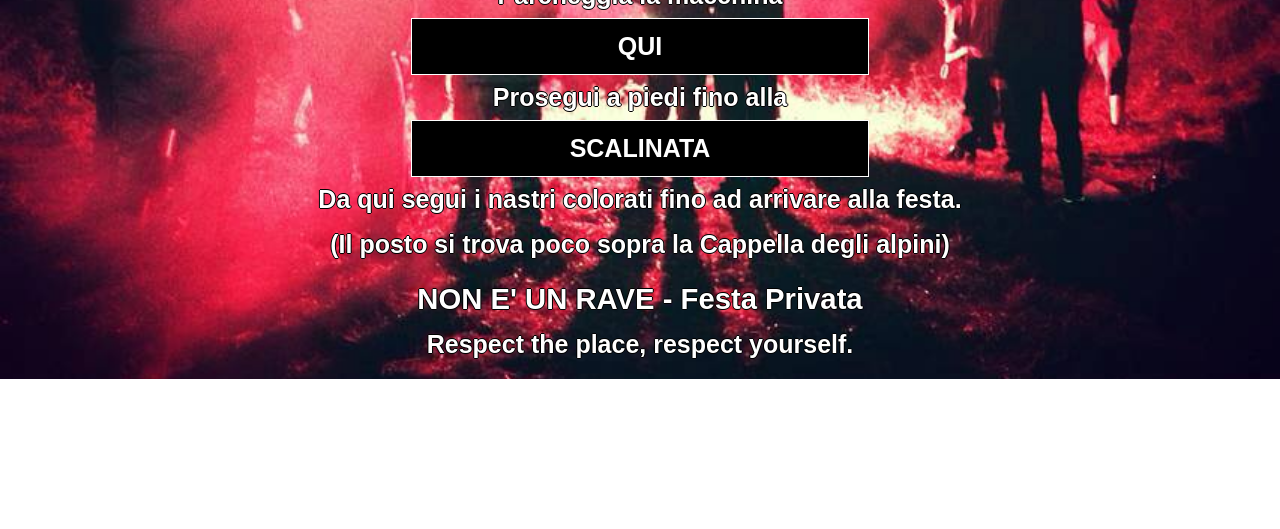
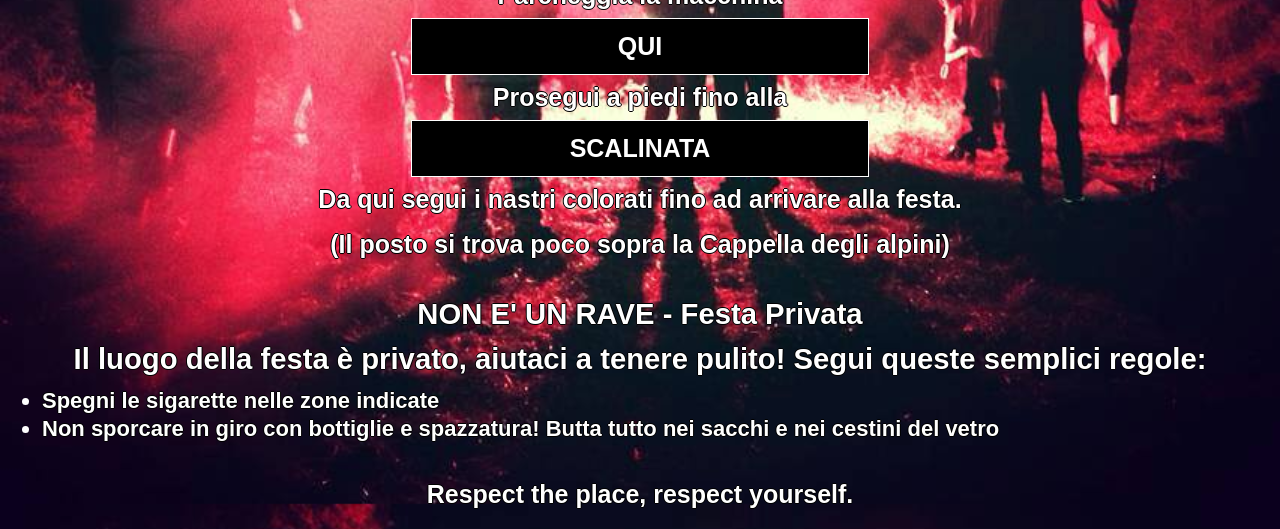
Before and after one commit to praculona-party/praculona-party.github.io, a website: page index.html in a window 1280 px wide. Shown: the part 539-1068 px from the top of the page. Before the commit the page ends 918 px from the top, so only its background shows below. Drawn offline with Linux system fonts and the light colour scheme; a web font is replaced by a local one.

Commit message:
Adding party rules

```diff
--- a/index.html
+++ b/index.html
@@ -46,6 +46,13 @@
   </div>
   <div class="disclaimer">
     <h3>NON E' UN RAVE - Festa Privata</h3>
+    <div>
+      <h3>Il luogo della festa è privato, aiutaci a tenere pulito! Segui queste semplici regole:<h3>
+      <ul>
+        <li>Spegni le sigarette nelle zone indicate</li>
+        <li>Non sporcare in giro con bottiglie e spazzatura! Butta tutto nei sacchi e nei cestini del vetro</li>
+      </ul>
+    </div>
     <h4>Respect the place, respect yourself.</h4>
   </div>
 <script type="text/javascript">
--- a/styles/party.css
+++ b/styles/party.css
@@ -2,9 +2,9 @@ body {
   margin: 0;
   padding: 2px;
   color: white;
-  text-align: center;
   font-size: 25px;
   line-height: 45px;
+  text-align: center;
   background-color: black;
   font-family: 'Dhurjati', sans-serif;
   text-shadow: -1px 0 black, 0 1px black, 1px 0 black, 0 -1px black;
@@ -39,6 +39,14 @@ h1, h2, h3, h4 {
   margin-top: 25px;
 }
 .disclaimer {
-  margin-top: 10px;
+  margin-top: 25px;
   margin-bottom: 10px;
 }
+.disclaimer ul {
+  margin-top: 5px;
+}
+.disclaimer li {
+  line-height: 28px;
+  font-size: 22px;
+  text-align: left;
+}
```
